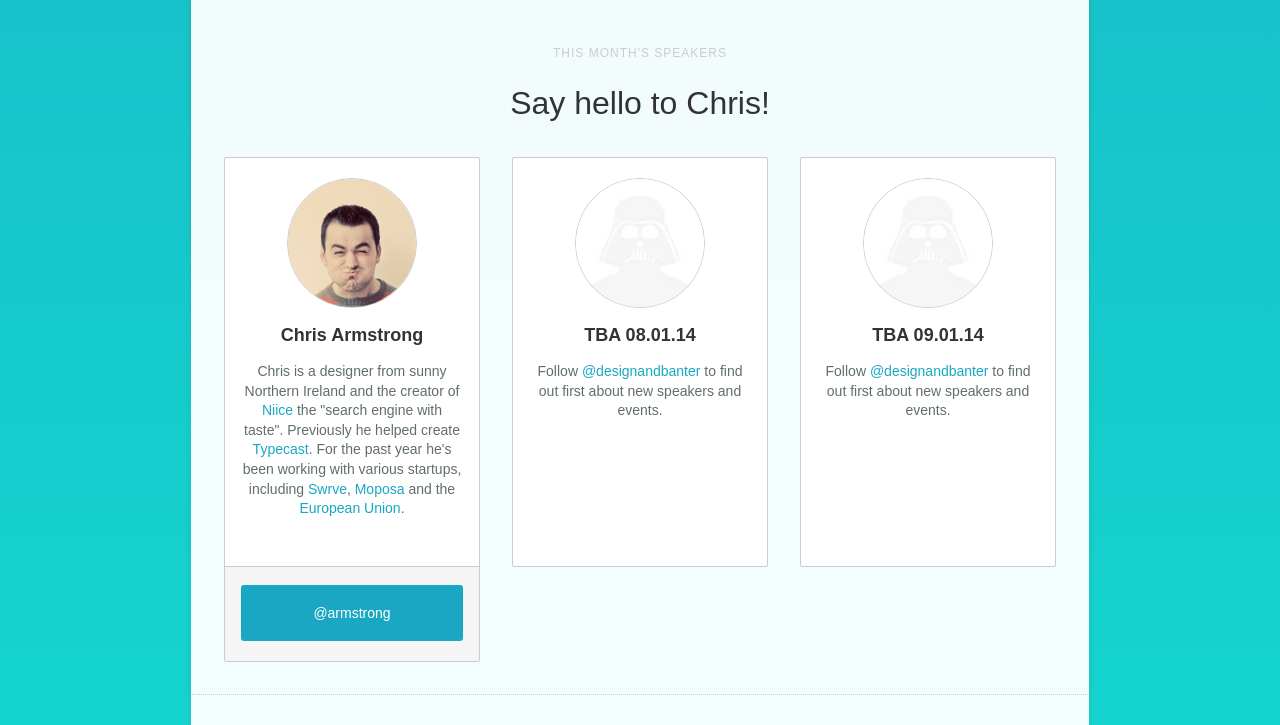
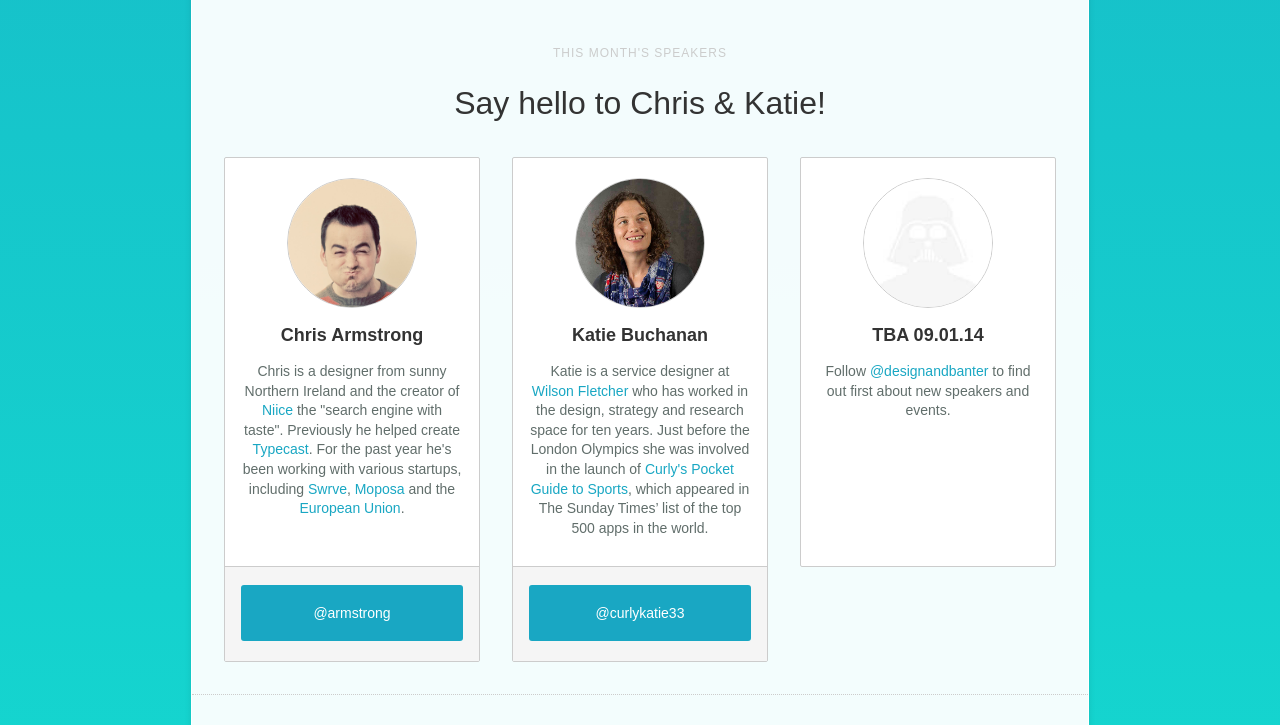
Before and after one commit to design-and-banter/db-dotcom, a Jekyll site: the page built from index.html, in a window 1280 px wide and 900 px high, scrolled down 985 px, cut to the strip 175-900 px from the top of the window. Built offline with Jekyll 4.4.1, drawn with Linux system fonts in a browser that asks for light colours; nearby versions of some CDN libraries; comment, search, counter and statistics services are not loaded.

Commit message:
Add Katie

```diff
--- a/_includes/event.html
+++ b/_includes/event.html
@@ -21,7 +21,7 @@
 
       <section class="speakers" id="speakers">
         <span class="strap">This month's speakers</span>
-        <h1>Say hello to Chris!</h1>
+        <h1>Say hello to Chris &amp; Katie!</h1>
 
         <ul>
 
@@ -55,22 +55,22 @@
             <article class="speaker">
 
               <div class="head">
-                <img src="images/speakers/tba.jpg">
+                <img src="images/speakers/katie-buchanan.jpg">
               </div>
 
               <section class='bio'>
 
 
-                <h1>TBA 08.01.14</h1>
-                <p>Follow <a href="http://twitter.com/designandbanter">@designandbanter</a> to find out first about new speakers and events.</p>
+                <h1>Katie Buchanan</h1>
+                <p>Katie is a service designer at <a href="http://wilsonfletcher.com/">Wilson Fletcher</a> who has worked in the design, strategy and research space for ten years. Just before the London Olympics she was involved in the launch of <a href="http://curlyspocketguide.co.uk/">Curly's Pocket Guide to Sports</a>, which appeared in The Sunday Times’ list of the top 500 apps in the world.</p>
 
 
               </section>
 
-         <!--      <section class='interact'>
-                <a href='http://twitter.com/smallsherry/' target="_blank" class='btn'>@smallsherry </a>
+              <section class='interact'>
+                <a href='http://twitter.com/curlykatie33/' target="_blank" class='btn'>@curlykatie33 </a>
               </section>
- -->
+
             </article>
 
           </li>
```
Also changed, not shown: images/speakers/katie-buchanan.jpg (added).
